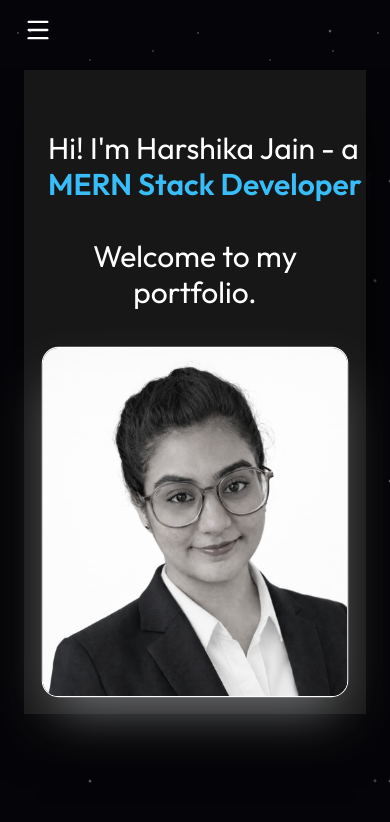
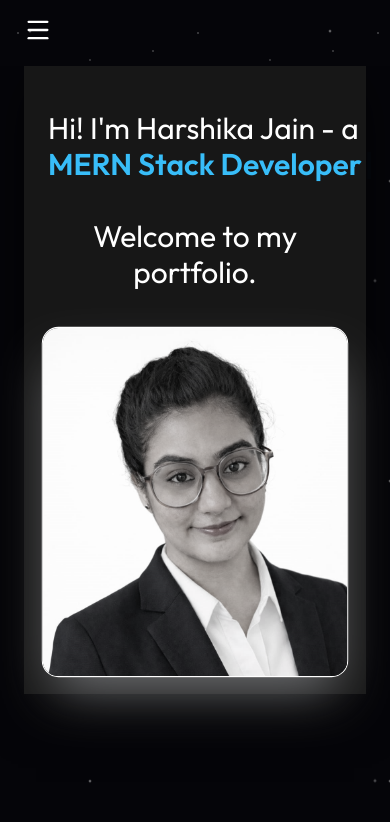
Before and after one commit to Harshikajain23/Portfolio_Harshika, a React (Vite) app in the folder vite-project/: page / in a window 390 px wide. Shown: the top 822 px of the page. Built offline with nearby package versions, Linux system fonts and the light colour scheme.

Commit message:
Update Home.jsx

```diff
--- a/vite-project/src/Pages/Home.jsx
+++ b/vite-project/src/Pages/Home.jsx
@@ -66,7 +66,7 @@ const Home = () => {
 
         {/* Hero */}
 
-        <div className="grid grid-cols-1 col-span-1 -mt-5 md:mt-0
+        <div className="grid grid-cols-1 col-span-1 -mt-10 md:mt-0
   lg:col-span-30
   lg:row-span-12
   lg:col-start-1
```
